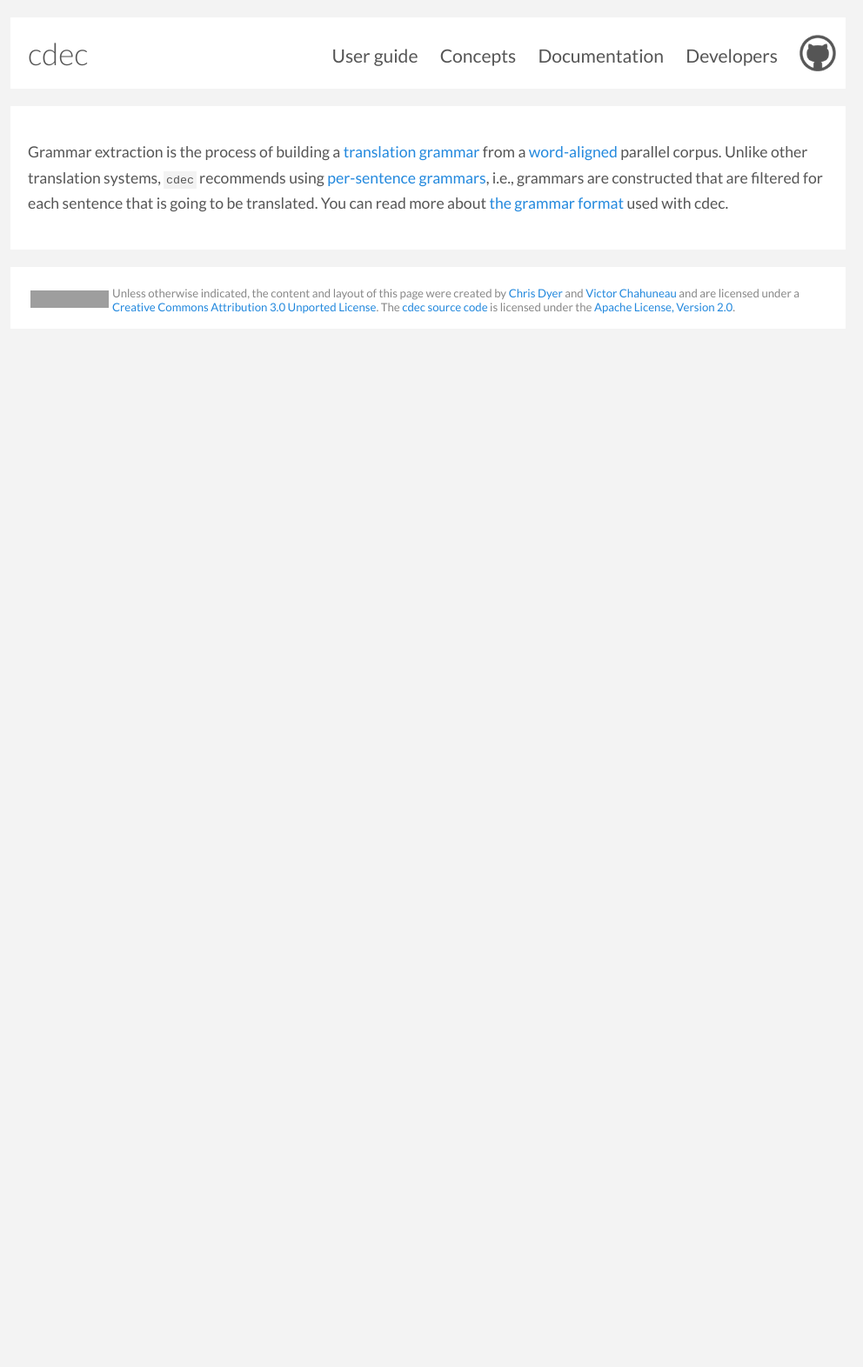
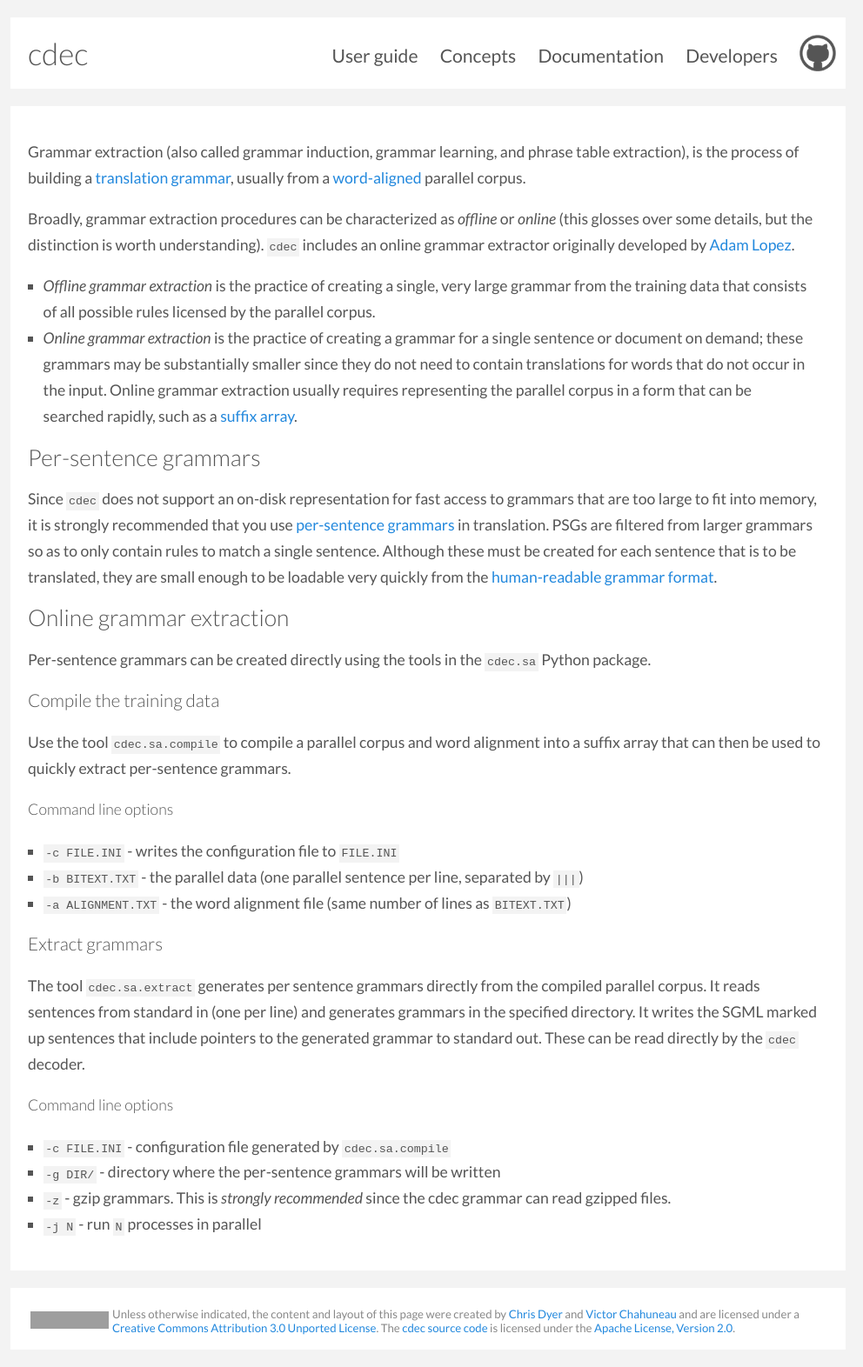
Before and after one commit to cdec/cdec.github.com, a Jekyll site: the page built from guide/grammar_extraction.md, in a window 1280 px wide. Shown: the whole page at 87% size, without its empty margins (148-1140 px from the left). Built offline with Jekyll 4.4.1, drawn with Linux system fonts in a browser that asks for light colours; some web fonts are replaced; Markdown is read by kramdown in place of the engine named in the settings; before the commit the page ends 900 px from its top, so only the background shows below that; grey boxes are pictures that could not be loaded.

Commit message:
grammar extraction info

```diff
--- a/guide/grammar_extraction.md
+++ b/guide/grammar_extraction.md
@@ -2,4 +2,38 @@
 layout: documentation
 title: Grammar extraction
 ---
-Grammar extraction is the process of building a [translation grammar](/concepts/scfgs.html) from a [word-aligned](/concepts/alignment.html) parallel corpus. Unlike other translation systems, `cdec` recommends using [per-sentence grammars](psgs.html), i.e., grammars are constructed that are filtered for each sentence that is going to be translated. You can read more about [the grammar format](/documentation/grammar-format.html) used with cdec.
+Grammar extraction (also called grammar induction, grammar learning, and phrase table extraction), is the process of building a [translation grammar](/concepts/scfgs.html), usually from a [word-aligned](/concepts/alignment.html) parallel corpus.
+
+Broadly, grammar extraction procedures can be characterized as *offline* or *online* (this glosses over some details, but the distinction is worth understanding). `cdec` includes an online grammar extractor originally developed by [Adam Lopez](http://www.cs.jhu.edu/~alopez/).
+
+ * *Offline grammar extraction* is the practice of creating a single, very large grammar from the training data that consists of all possible rules licensed by the parallel corpus.
+ * *Online grammar extraction* is the practice of creating a grammar for a single sentence or document on demand; these grammars may be substantially smaller since they do not need to contain translations for words that do not occur in the input. Online grammar extraction usually requires representing the parallel corpus in a form that can be searched rapidly, such as a [suffix array](http://en.wikipedia.org/wiki/Suffix_array).
+
+## Per-sentence grammars
+
+Since `cdec` does not support an on-disk representation for fast access to grammars that are too large to fit into memory, it is strongly recommended that you use [per-sentence grammars](psgs.html) in translation. PSGs are filtered from larger grammars so as to only contain rules to match a single sentence. Although these must be created for each sentence that is to be translated, they are small enough to be loadable very quickly from the [human-readable grammar format](/documentation/grammar-format.html).
+
+## Online grammar extraction
+
+Per-sentence grammars can be created directly using the tools in the `cdec.sa` Python package.
+
+### Compile the training data
+
+Use the tool `cdec.sa.compile` to compile a parallel corpus and word alignment into a suffix array that can then be used to quickly extract per-sentence grammars.
+
+#### Command line options
+
+ * `-c FILE.INI` - writes the configuration file to `FILE.INI`
+ * `-b BITEXT.TXT` - the parallel data (one parallel sentence per line, separated by `|||`)
+ * `-a ALIGNMENT.TXT` - the word alignment file (same number of lines as `BITEXT.TXT`)
+
+### Extract grammars
+
+The tool `cdec.sa.extract` generates per sentence grammars directly from the compiled parallel corpus. It reads sentences from standard in (one per line) and generates grammars in the specified directory. It writes the SGML marked up sentences that include pointers to the generated grammar to standard out. These can be read directly by the `cdec` decoder.
+
+#### Command line options
+
+ * `-c FILE.INI` - configuration file generated by `cdec.sa.compile`
+ * `-g DIR/` - directory where the per-sentence grammars will be written
+ * `-z` - gzip grammars. This is *strongly recommended* since the cdec grammar can read gzipped files.
+ * `-j N` - run `N` processes in parallel
```
